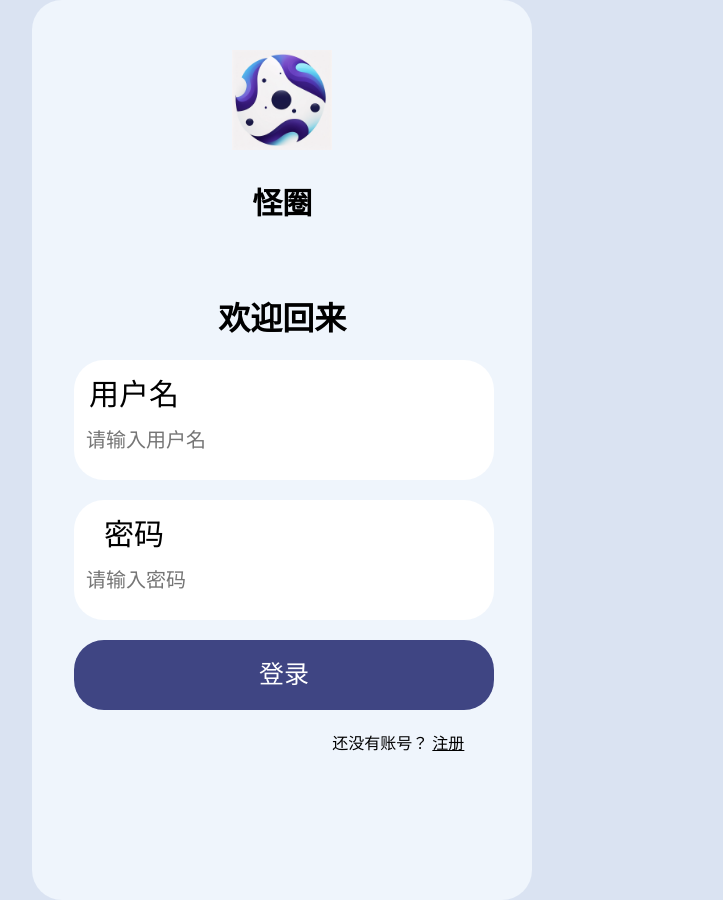
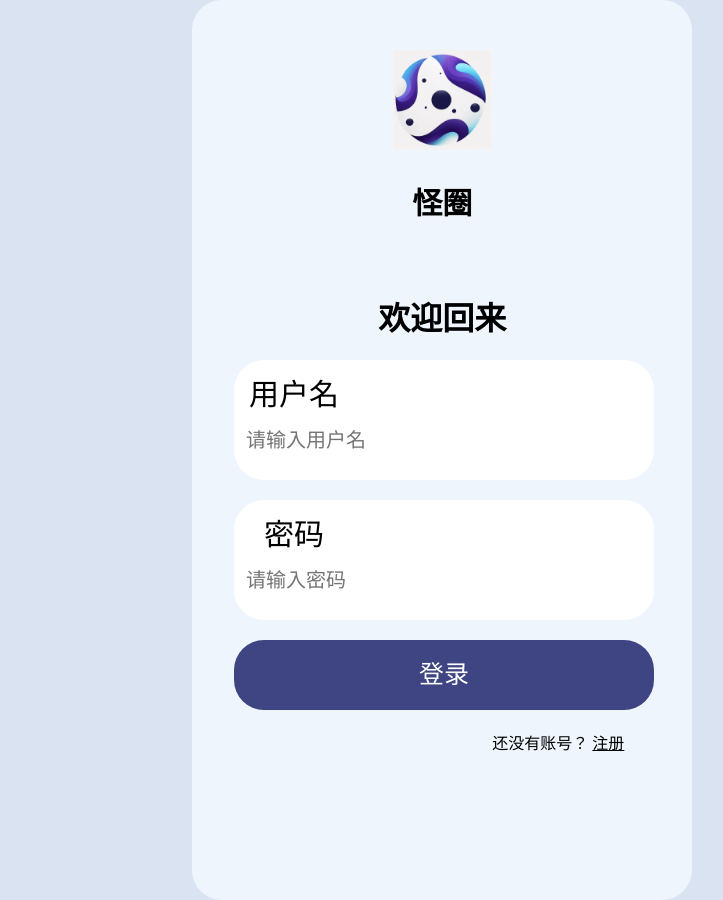
Before and after one commit to Fzhiyu1/StrangeLoop, a Vue app in the folder StrangeLoop_frontend/: page /login in a window 1280 px wide. Shown: the whole page, without its empty margins (341-1064 px from the left). Built offline with nearby package versions, Linux system fonts and the light colour scheme.

Commit message:
#fzhiyu 更改登录部分样式

```diff
--- a/StrangeLoop_frontend/src/views/Login.vue
+++ b/StrangeLoop_frontend/src/views/Login.vue
@@ -106,7 +106,7 @@ const startLogin = async () => {
 
   <el-form :rules="rules" :model="loginForm" ref="formRef">
   <el-row>
-    <el-col :span="10" :offset="7">
+    <el-col :span="14" :offset="10">
       <div class="login-border login">
         <el-row>
           <el-col :span="20" :offset="2">
```
